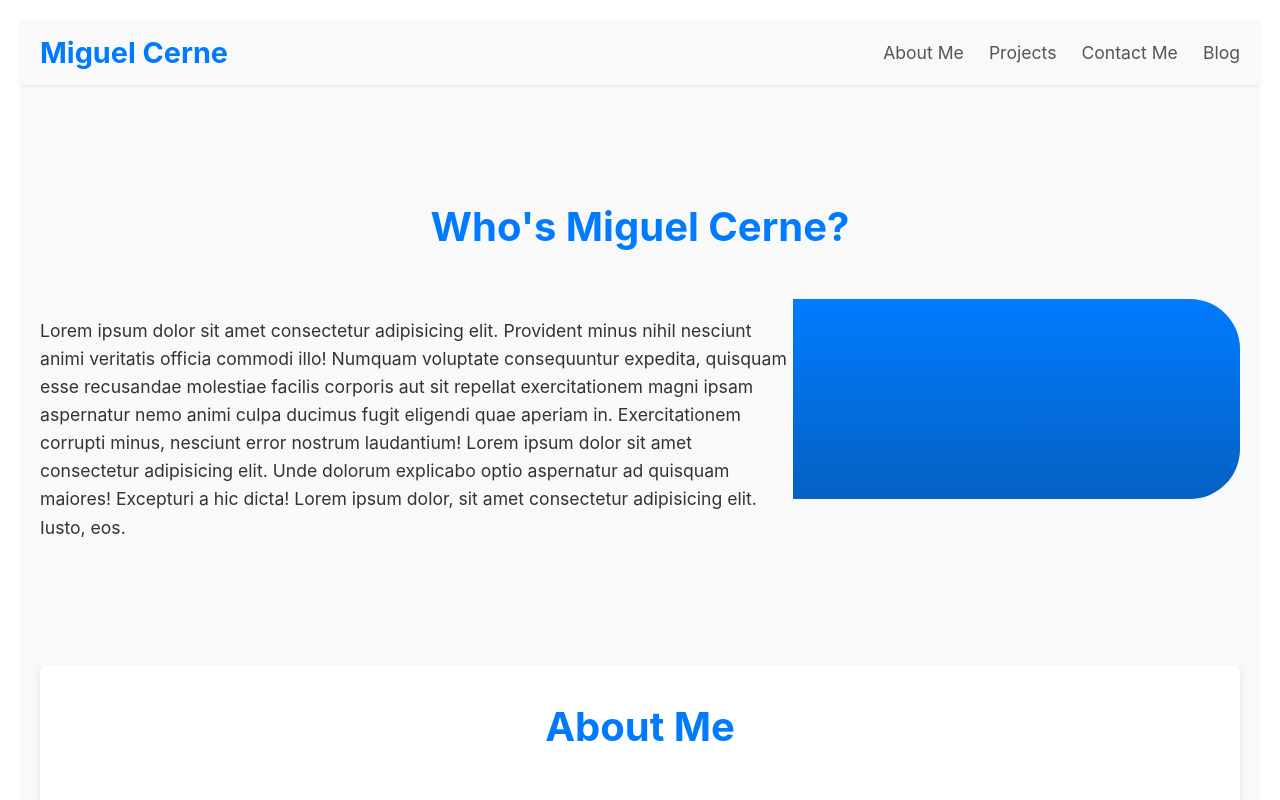
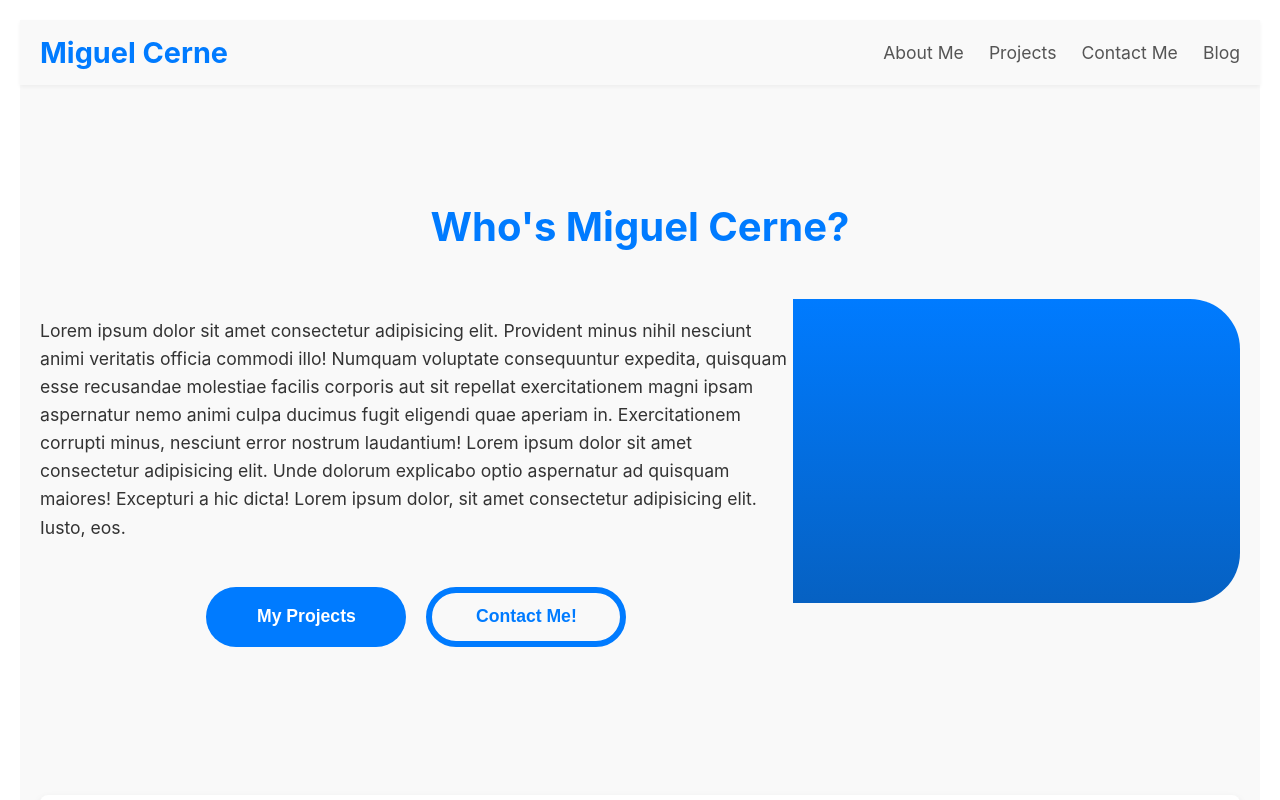
Before and after one commit to Cerne17/portfolio-fullstack, a React (Create React App) app in the folder frontend/: page / in a window 1280 px wide. Shown: the top 800 px of the page. Built offline with nearby package versions, Linux system fonts and the light colour scheme; the HTML template or start-up script is replaced by a standard one.

Commit message:
frontend(Hero): Adds styling to hero section

```diff
--- a/frontend/src/components/Hero/Hero.module.css
+++ b/frontend/src/components/Hero/Hero.module.css
@@ -13,9 +13,48 @@
   padding-top: 30px;
 }
 
-.container {
+.heroContainer {
   display: flex;
   flex-direction: row;
+}
+
+.leftHeroContainer {
+  display: flex;
+  flex-direction: column;
+}
+
+.btnContainer {
+  display: flex;
+  justify-content: center;
+  align-items: center;
+}
+
+.myProjectsBtn {
+  width: 200px;
+  height: 60px;
+  border-radius: 30px;
+  font-size: 1.1em;
+  text-align: center;
+  font-weight: bold;
+  background-color: #007bff;
+  color: white;
+  border: transparent;
+  margin: 2em 10px;
+  cursor: pointer;
+}
+
+.contactMeBtn {
+  width: 200px;
+  height: 60px;
+  border-radius: 30px;
+  font-size: 1.1em;
+  text-align: center;
+  font-weight: bold;
+  background-color: transparent;
+  color: #007bff;
+  border: #007bff 6px solid;
+  margin: 2em 10px;
+  cursor: pointer;
 }
 
 .text {
@@ -25,7 +64,7 @@
 
 .bannerPlaceholder {
   width: 3000px;
-  height: 200px;
+  height: 304px;
   background: linear-gradient(#007bff, #0661c2);
   border-radius: 0 50px 50px 0;
 }
--- a/frontend/src/components/Hero/Hero.tsx
+++ b/frontend/src/components/Hero/Hero.tsx
@@ -5,7 +5,8 @@ const Hero: React.FC = () => {
   return (
     <section className={styles.heroSection}>
       <h3 className={styles.subsectionTitle}>Who's Miguel Cerne?</h3>
-      <div className={styles.container}>
+      <div className={styles.heroContainer}>
+        <div className={styles.leftHeroContainer}>
           <p className={styles.text}>
             Lorem ipsum dolor sit amet consectetur adipisicing elit. Provident
             minus nihil nesciunt animi veritatis officia commodi illo! Numquam
@@ -13,10 +14,16 @@ const Hero: React.FC = () => {
             facilis corporis aut sit repellat exercitationem magni ipsam
             aspernatur nemo animi culpa ducimus fugit eligendi quae aperiam in.
             Exercitationem corrupti minus, nesciunt error nostrum laudantium!
-          Lorem ipsum dolor sit amet consectetur adipisicing elit. Unde dolorum
-          explicabo optio aspernatur ad quisquam maiores! Excepturi a hic dicta!
-          Lorem ipsum dolor, sit amet consectetur adipisicing elit. Iusto, eos.
+            Lorem ipsum dolor sit amet consectetur adipisicing elit. Unde
+            dolorum explicabo optio aspernatur ad quisquam maiores! Excepturi a
+            hic dicta! Lorem ipsum dolor, sit amet consectetur adipisicing elit.
+            Iusto, eos.
           </p>
+          <div className={styles.btnContainer}>
+            <button className={styles.myProjectsBtn}>My Projects</button>
+            <button className={styles.contactMeBtn}>Contact Me!</button>
+          </div>
+        </div>
         {/* Banner Placeholder */}
         <div className={styles.bannerPlaceholder}></div>
       </div>
```
Lines whose indentation alone changed are shown as unchanged.
